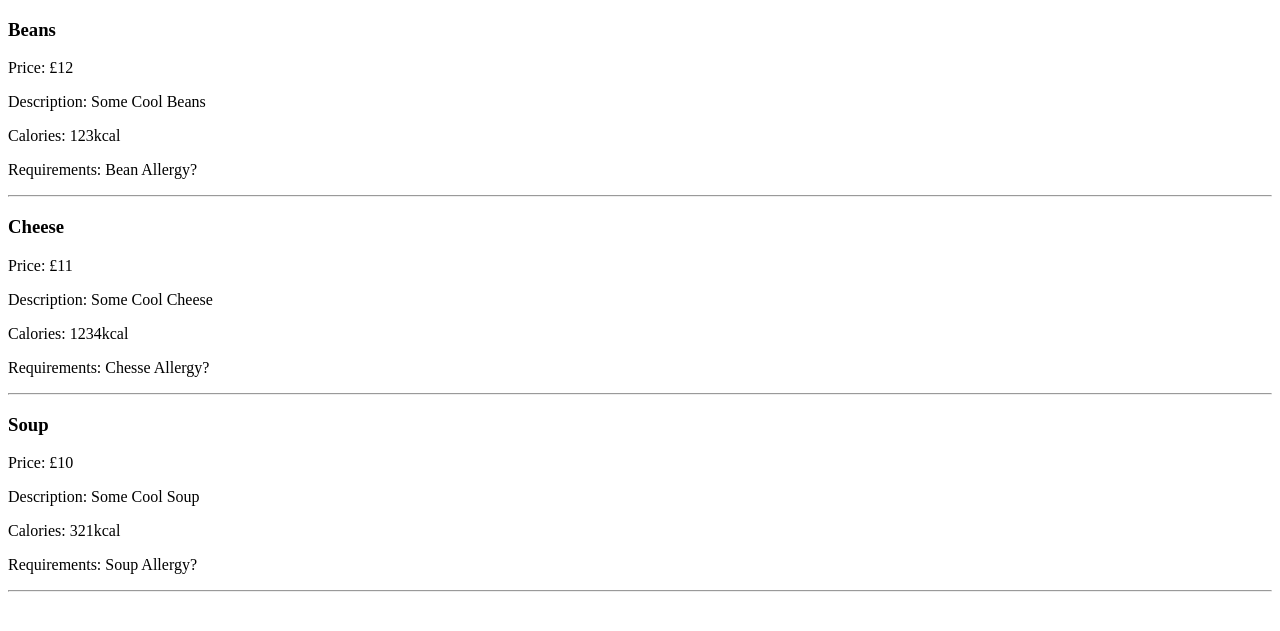
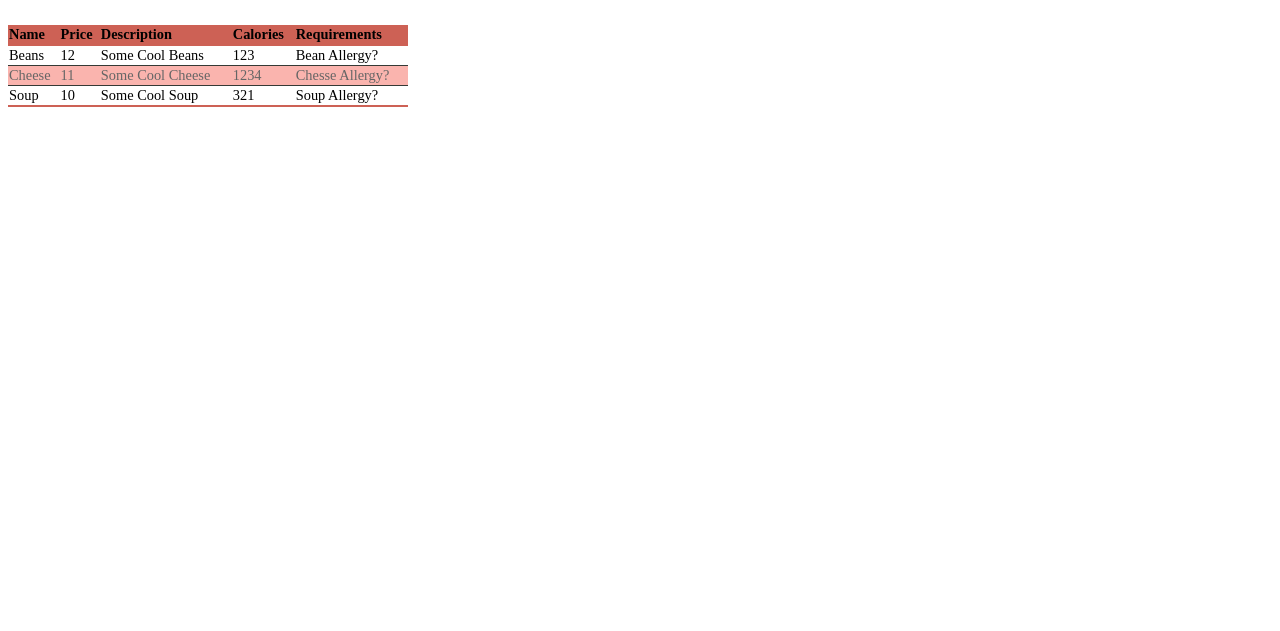
Before and after one commit to Yensid10/Multipurpose-Flask-Website-System-Project, a Flask app: page / in a window 1280 px wide. Shown: the top 631 px of the page. Run offline with Flask 2, Linux system fonts and the light colour scheme.

Commit message:
Changed how the mockup of the menu is displayed with it's according CSS style updated
1. Background-colour changing every even row
2. As you hover into an item it gets highlighted
3. Made the table look sleeker with an initial colour scheme that can be changed accordingly

```diff
--- a/templates/dynamicMenu.html
+++ b/templates/dynamicMenu.html
@@ -1,10 +1,42 @@
 <!DOCTYPE html>
-<!-- <table>
-  <tr>
-    <th>Name</th>
-    <th>Price</th>
-    <th>Allergies</th>
-  </tr>
+<title>Dynamic Menu mockup</title>
+<style>
+  .dynamic-style {
+    border-collapse: collapse;
+    margin: 25px 0;
+    font-size: 0.9em;
+    min-width: 400px;
+  }
+  .dynamic-style thead tr {
+    background-color: #CD6155;
+    color: #000000;
+    text-align: left;
+    font-weight: bold;
+  }
+  .dynamic-style tr {
+    border-bottom: 1px solid #353935;
+  }
+  .dynamic-style tr:nth-of-type(even) {
+    background-color: 	#F88379;opacity:0.6;
+  }
+  .dynamic-style tr:last-of-type {
+    border-bottom: 2px solid #CD6155;
+  }
+  td:hover {
+    background: #FA8072;
+}
+</style>
+
+<table class="dynamic-style">
+  <thead>
+    <tr>
+      <th>Name</th>
+      <th>Price</th>
+      <th>Description</th>
+      <th>Calories</th>
+      <th>Requirements</th>
+    </tr>
+  </thead>
   {% for item in menu_items %}
   <tr>
     {% for index in item %}
@@ -12,12 +44,4 @@
     {% endfor %}
   </tr>
   {% endfor %}
-</table> -->
-{% for item in menu_items %}
-<h3>{{ item[0] }}</h3>
-<p>Price: £{{ item[1] }}</p>
-<p>Description: {{ item[2] }}</p>
-<p>Calories: {{ item[3] }}kcal</p>
-<p>Requirements: {{ item[4] }}</p>
-<hr>
-{% endfor %}
+</table>
```
